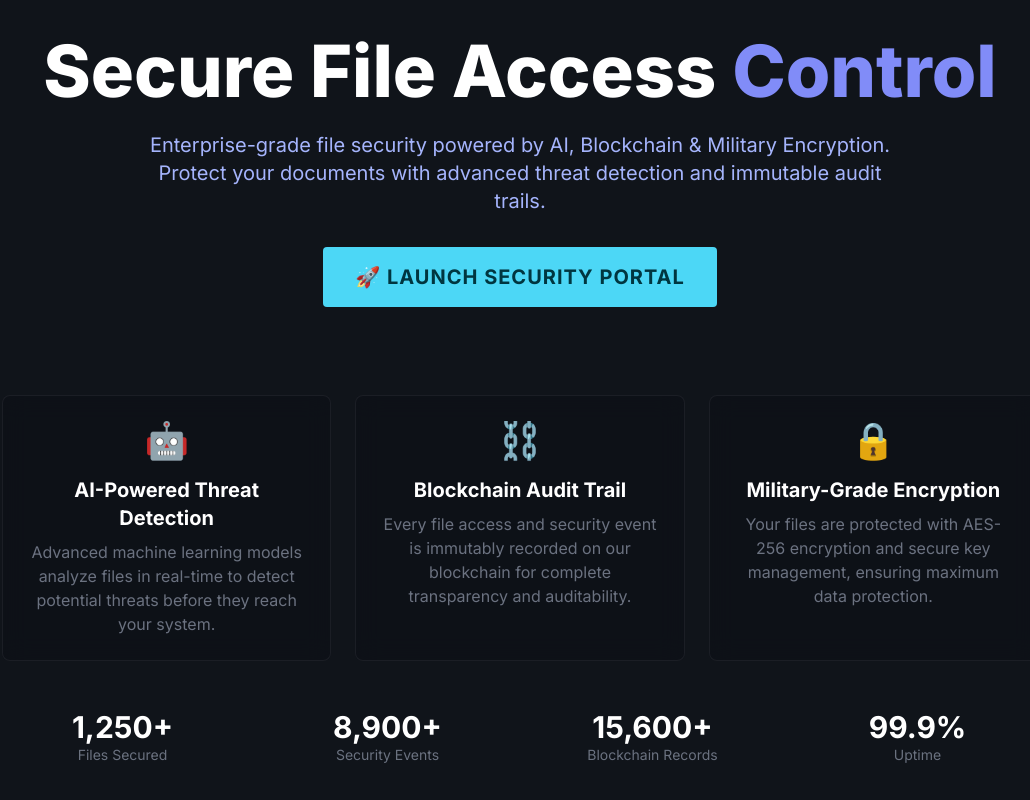
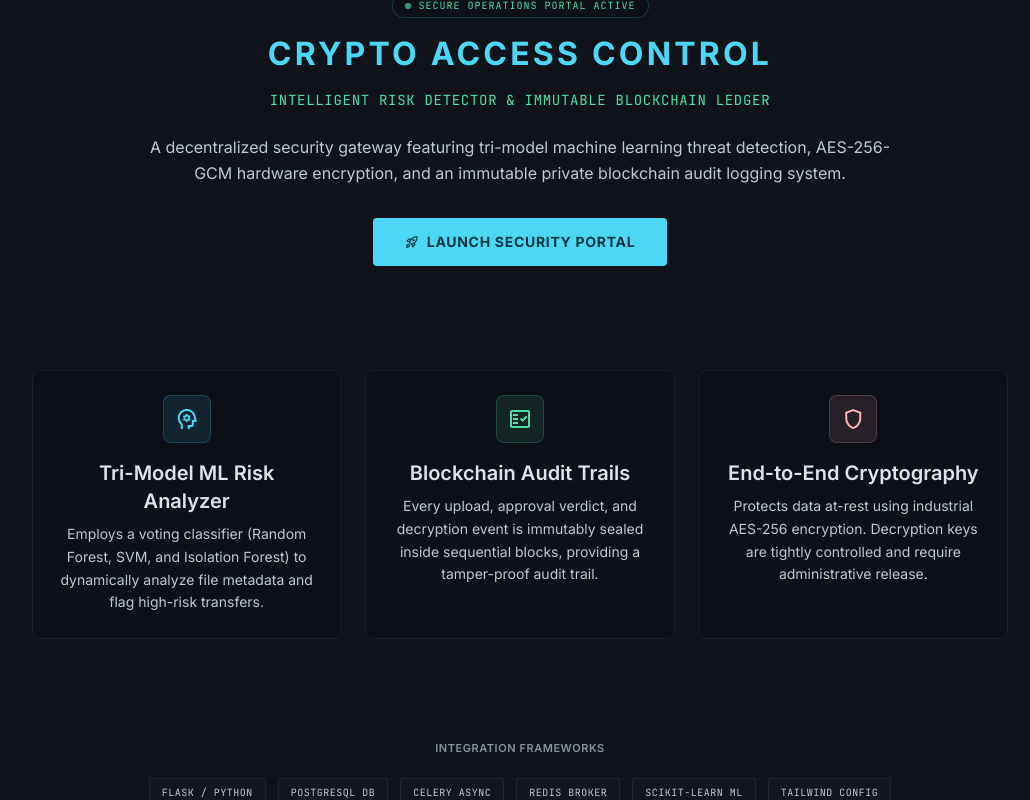
Before and after one commit to imrcoder07/Crypto-Backed-File-Access-Control-with-ML-Risk-Detection, a Flask app: page / in a window 1280 px wide. Shown: the whole page, without its empty margins (120-1150 px from the left). Run offline with Flask 3, Linux system fonts and the light colour scheme; parts of the project's set-up code (start-up, migrations or seed data) failed here and were passed over; some libraries are stand-ins or nearby versions.

Commit message:
feat(ui): implement Stages 1-3 (design system, shared layout, landing page)

```diff
--- a/templates/index.html
+++ b/templates/index.html
@@ -592,55 +592,77 @@
 
     <!-- LANDING VIEW -->
     <div id="landing-view" class="view active">
-        <div class="landing-content">
-            <h1 class="text-5xl md:text-7xl font-black text-white mb-6">
-                Secure File Access
-                <span class="text-indigo-400">Control</span>
+        <div class="landing-content max-w-5xl mx-auto px-6 py-12 flex flex-col items-center justify-center min-h-screen text-center relative z-10">
+            <!-- Header Tech Badge -->
+            <div class="mb-4 px-3 py-1 glass-panel border border-primary/20 rounded-full inline-flex items-center gap-2">
+                <span class="w-1.5 h-1.5 rounded-full bg-secondary animate-pulse"></span>
+                <span class="font-data-mono text-[10px] text-secondary tracking-widest">SECURE OPERATIONS PORTAL ACTIVE</span>
+            </div>
+
+            <!-- Hero Section -->
+            <h1 class="font-display-lg text-display-lg text-primary uppercase tracking-widest leading-tight max-w-4xl mb-4">
+                Crypto Access Control
             </h1>
-            <p class="text-lg md:text-xl text-indigo-300 mb-8 mx-auto max-w-3xl">
-                Enterprise-grade file security powered by AI, Blockchain & Military Encryption.
-                Protect your documents with advanced threat detection and immutable audit trails.
+            <p class="font-data-mono text-xs md:text-sm text-secondary uppercase tracking-wider mb-6">
+                Intelligent Risk Detector & Immutable Blockchain Ledger
             </p>
-            <button id="launch-app-btn" class="btn-primary text-lg px-8 py-4 text-xl mb-12">
-                🚀 Launch Security Portal
+            <p class="font-body-sm text-on-surface-variant text-base max-w-3xl mb-8 leading-relaxed">
+                A decentralized security gateway featuring tri-model machine learning threat detection,
+                AES-256-GCM hardware encryption, and an immutable private blockchain audit logging system.
+            </p>
+
+            <!-- Call to Action -->
+            <button id="launch-app-btn" class="btn-primary text-sm px-8 py-3.5 tracking-wider active:scale-95 transition-all mb-16 flex items-center gap-2">
+                <span class="material-symbols-outlined">rocket_launch</span>
+                <span>Launch Security Portal</span>
             </button>
 
             <!-- Feature Showcase -->
-            <div class="feature-grid">
-                <div class="feature-card">
-                    <div class="text-4xl mb-4">🤖</div>
-                    <h3 class="text-xl font-bold text-white mb-2">AI-Powered Threat Detection</h3>
-                    <p class="text-gray-500">Advanced machine learning models analyze files in real-time to detect potential threats before they reach your system.</p>
+            <div class="feature-grid w-full">
+                <!-- Feature 1: AI Risk Analysis -->
+                <div class="feature-card glass-panel p-6 flex flex-col items-center text-center">
+                    <div class="w-12 h-12 flex items-center justify-center bg-primary/10 rounded-xl mb-4 border border-primary/20">
+                        <span class="material-symbols-outlined text-primary text-[24px]">psychology</span>
+                    </div>
+                    <h3 class="font-headline-md text-headline-md text-on-surface mb-2">Tri-Model ML Risk Analyzer</h3>
+                    <p class="font-body-sm text-on-surface-variant text-sm leading-relaxed">
+                        Employs a voting classifier (Random Forest, SVM, and Isolation Forest) to dynamically analyze file metadata and flag high-risk transfers.
+                    </p>
                 </div>
-                <div class="feature-card">
-                    <div class="text-4xl mb-4">⛓️</div>
-                    <h3 class="text-xl font-bold text-white mb-2">Blockchain Audit Trail</h3>
-                    <p class="text-gray-500">Every file access and security event is immutably recorded on our blockchain for complete transparency and auditability.</p>
+
+                <!-- Feature 2: Immutable Blockchain Ledger -->
+                <div class="feature-card glass-panel p-6 flex flex-col items-center text-center">
+                    <div class="w-12 h-12 flex items-center justify-center bg-secondary/10 rounded-xl mb-4 border border-secondary/20">
+                        <span class="material-symbols-outlined text-secondary text-[24px]">fact_check</span>
+                    </div>
+                    <h3 class="font-headline-md text-headline-md text-on-surface mb-2">Blockchain Audit Trails</h3>
+                    <p class="font-body-sm text-on-surface-variant text-sm leading-relaxed">
+                        Every upload, approval verdict, and decryption event is immutably sealed inside sequential blocks, providing a tamper-proof audit trail.
+                    </p>
                 </div>
-                <div class="feature-card">
-                    <div class="text-4xl mb-4">🔒</div>
-                    <h3 class="text-xl font-bold text-white mb-2">Military-Grade Encryption</h3>
-                    <p class="text-gray-500">Your files are protected with AES-256 encryption and secure key management, ensuring maximum data protection.</p>
+
+                <!-- Feature 3: Cryptographic Shield -->
+                <div class="feature-card glass-panel p-6 flex flex-col items-center text-center">
+                    <div class="w-12 h-12 flex items-center justify-center bg-tertiary/10 rounded-xl mb-4 border border-tertiary/20">
+                        <span class="material-symbols-outlined text-tertiary text-[24px]">shield</span>
+                    </div>
+                    <h3 class="font-headline-md text-headline-md text-on-surface mb-2">End-to-End Cryptography</h3>
+                    <p class="font-body-sm text-on-surface-variant text-sm leading-relaxed">
+                        Protects data at-rest using industrial AES-256 encryption. Decryption keys are tightly controlled and require administrative release.
+                    </p>
                 </div>
             </div>
 
-            <!-- Stats -->
-            <div class="grid grid-cols-2 md:grid-cols-4 gap-6 mt-12">
-                <div class="text-center">
-                    <div class="text-2xl md:text-3xl font-bold text-white">1,250+</div>
-                    <div class="text-gray-500 text-sm">Files Secured</div>
-                </div>
-                <div class="text-center">
-                    <div class="text-2xl md:text-3xl font-bold text-white">8,900+</div>
-                    <div class="text-gray-500 text-sm">Security Events</div>
-                </div>
-                <div class="text-center">
-                    <div class="text-2xl md:text-3xl font-bold text-white">15,600+</div>
-                    <div class="text-gray-500 text-sm">Blockchain Records</div>
-                </div>
-                <div class="text-center">
-                    <div class="text-2xl md:text-3xl font-bold text-white">99.9%</div>
-                    <div class="text-gray-500 text-sm">Uptime</div>
+            <!-- Technology Badges -->
+            <div class="mt-16 w-full max-w-3xl">
+                <p class="font-label-caps text-label-caps text-outline mb-6">INTEGRATION FRAMEWORKS</p>
+                <div class="flex flex-wrap justify-center gap-3">
+                    <span class="px-3 py-1.5 bg-surface-container/30 border border-outline-variant/30 text-on-surface-variant font-data-mono text-[10px] rounded uppercase tracking-wider">Flask / Python</span>
+                    <span class="px-3 py-1.5 bg-surface-container/30 border border-outline-variant/30 text-on-surface-variant font-data-mono text-[10px] rounded uppercase tracking-wider">PostgreSQL DB</span>
+                    <span class="px-3 py-1.5 bg-surface-container/30 border border-outline-variant/30 text-on-surface-variant font-data-mono text-[10px] rounded uppercase tracking-wider">Celery Async</span>
+                    <span class="px-3 py-1.5 bg-surface-container/30 border border-outline-variant/30 text-on-surface-variant font-data-mono text-[10px] rounded uppercase tracking-wider">Redis Broker</span>
+                    <span class="px-3 py-1.5 bg-surface-container/30 border border-outline-variant/30 text-on-surface-variant font-data-mono text-[10px] rounded uppercase tracking-wider">Scikit-Learn ML</span>
+                    <span class="px-3 py-1.5 bg-surface-container/30 border border-outline-variant/30 text-on-surface-variant font-data-mono text-[10px] rounded uppercase tracking-wider">Tailwind Config</span>
                 </div>
             </div>
         </div>
```
Also changed, not shown: 1 other file.
